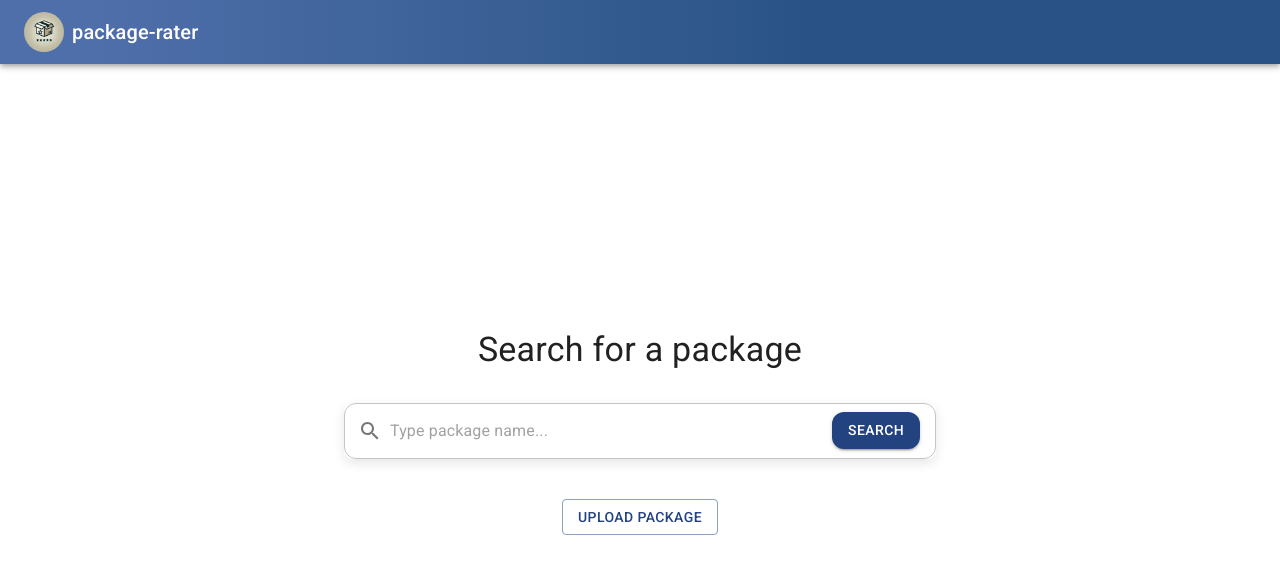
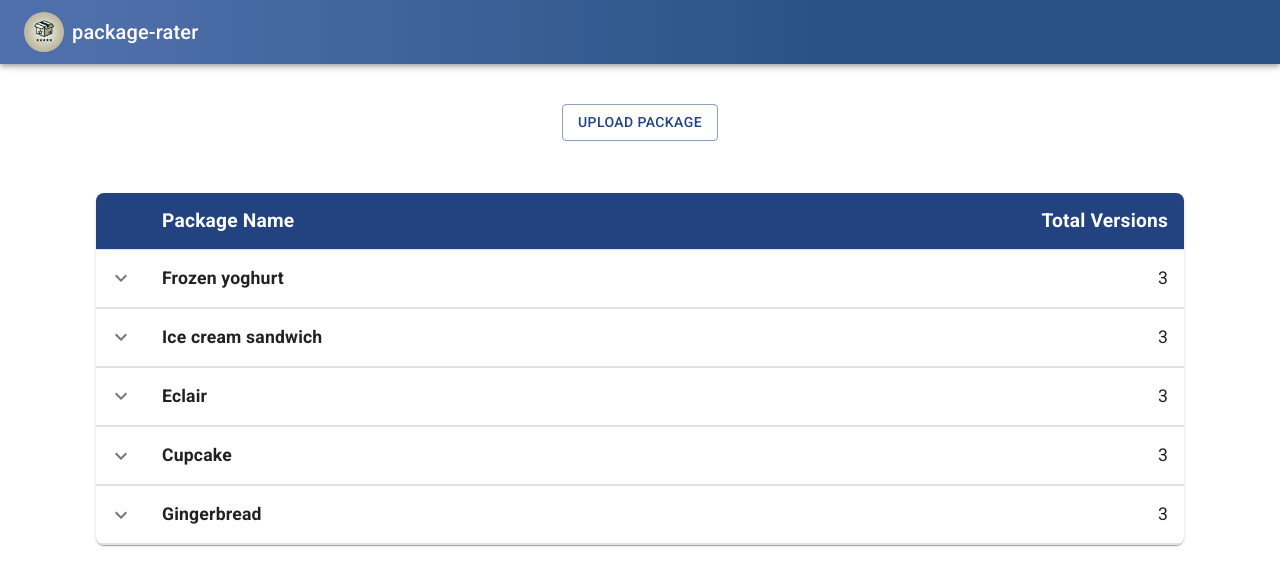
Before and after one commit to asivath/package-rater, a React (Vite) app in the folder app/: page / in a window 1280 px wide. Shown: the top 586 px of the page. Built offline with nearby package versions, Linux system fonts and the light colour scheme.

Commit message:
added table of all packages

```diff
--- a/app/src/App.tsx
+++ b/app/src/App.tsx
@@ -1,4 +1,4 @@
-import { SearchBar, NavBar, UploadPackageForm } from "./components";
+import { NavBar, UploadPackageForm, PackageTable } from "./components";
 import { Box } from "@mui/material";
 
 function App() {
@@ -7,9 +7,11 @@ function App() {
       <Box position="sticky" top={0} width="100%" zIndex={1000}>
         <NavBar />
       </Box>
-      <Box display="flex" flexDirection="column" flex="1" alignItems="center" justifyContent="center" width="50%">
-        <SearchBar onSearch={(searchValue) => console.error(searchValue)} />
-        <UploadPackageForm />
+      <Box display="flex" flexDirection="column" flex="1" alignItems="center" justifyContent="flex-start" width="85%">
+        <Box style={{ marginBottom: "20px" }}>
+          <UploadPackageForm />
+        </Box>
+        <PackageTable />
       </Box>
     </Box>
   );
--- /dev/null
+++ b/app/src/components/PackageTable.tsx
@@ -0,0 +1,149 @@
+import * as React from "react";
+import {
+  Box,
+  Collapse,
+  IconButton,
+  Table,
+  TableBody,
+  TableCell,
+  TableContainer,
+  TableHead,
+  TableRow,
+  Paper
+} from "@mui/material";
+import KeyboardArrowDownIcon from "@mui/icons-material/KeyboardArrowDown";
+import KeyboardArrowUpIcon from "@mui/icons-material/KeyboardArrowUp";
+
+function createData(name: string, cost: number) {
+  return {
+    name,
+    cost,
+    version: [
+      { versionNum: "1.5.1", packageId: "asddwf", cost: 3, netscore: 93.56 },
+      { versionNum: "2.1.3", packageId: "sssdgs", cost: 1 },
+      { versionNum: "2.5.3", packageId: "sssdgs", cost: 4 }
+    ]
+  };
+}
+
+function Row(props: { row: ReturnType<typeof createData> }) {
+  const { row } = props;
+  const [open, setOpen] = React.useState(false);
+
+  return (
+    <React.Fragment>
+      <TableRow sx={{ "& > *": { borderBottom: "unset" } }}>
+        <TableCell sx={{ width: "40px", padding: "8px" }}>
+          <IconButton aria-label="expand row" size="small" onClick={() => setOpen(!open)}>
+            {open ? <KeyboardArrowUpIcon /> : <KeyboardArrowDownIcon />}
+          </IconButton>
+        </TableCell>
+        <TableCell component="th" scope="row" sx={{ fontWeight: "bold", fontSize: "1.1rem" }}>
+          {row.name}
+        </TableCell>
+        <TableCell align="right" sx={{ fontSize: "1.1rem" }}>
+          {row.version.length}
+        </TableCell>
+      </TableRow>
+      <TableRow>
+        <TableCell
+          style={{ paddingBottom: 0, paddingTop: 0, borderBottom: "1px solid rgba(224, 224, 224, 1)" }}
+          colSpan={3}>
+          <Collapse in={open} timeout="auto" unmountOnExit>
+            <Box sx={{ margin: "12px 16px" }}>
+              <Table size="small" aria-label="versions" sx={{ borderCollapse: "collapse" }}>
+                <TableHead>
+                  <TableRow>
+                    <TableCell
+                      align="center"
+                      sx={{
+                        fontWeight: "bold",
+                        fontSize: "1rem",
+                        borderBottom: "1px solid rgba(224, 224, 224, 1)"
+                      }}>
+                      Version Number
+                    </TableCell>
+                    <TableCell
+                      align="center"
+                      sx={{
+                        fontWeight: "bold",
+                        fontSize: "1rem",
+                        borderBottom: "1px solid rgba(224, 224, 224, 1)"
+                      }}>
+                      Package ID
+                    </TableCell>
+                    <TableCell
+                      align="center"
+                      sx={{
+                        fontWeight: "bold",
+                        fontSize: "1rem",
+                        borderBottom: "1px solid rgba(224, 224, 224, 1)"
+                      }}>
+                      Cost
+                    </TableCell>
+                    <TableCell
+                      align="center"
+                      sx={{
+                        fontWeight: "bold",
+                        fontSize: "1rem",
+                        borderBottom: "1px solid rgba(224, 224, 224, 1)"
+                      }}>
+                      Net Score
+                    </TableCell>
+                  </TableRow>
+                </TableHead>
+                <TableBody>
+                  {row.version.map((versionRow) => (
+                    <TableRow
+                      key={versionRow.versionNum}
+                      sx={{
+                        "&:last-child td, &:last-child th": { border: 0 }
+                      }}>
+                      <TableCell align="center">{versionRow.versionNum}</TableCell>
+                      <TableCell align="center">{versionRow.packageId}</TableCell>
+                      <TableCell align="center">{Math.round(versionRow.cost * row.cost * 100) / 100}</TableCell>
+                      <TableCell align="center">
+                        {versionRow.netscore !== undefined ? versionRow.netscore : "N/A"}
+                      </TableCell>
+                    </TableRow>
+                  ))}
+                </TableBody>
+              </Table>
+            </Box>
+          </Collapse>
+        </TableCell>
+      </TableRow>
+    </React.Fragment>
+  );
+}
+
+const rows = [
+  createData("Frozen yoghurt", 159),
+  createData("Ice cream sandwich", 237),
+  createData("Eclair", 262),
+  createData("Cupcake", 305),
+  createData("Gingerbread", 356)
+];
+
+export function PackageTable() {
+  return (
+    <TableContainer component={Paper} sx={{ marginTop: 4, borderRadius: 2, overflow: "hidden" }}>
+      <Table aria-label="collapsible table">
+        <TableHead>
+          <TableRow sx={{ backgroundColor: "primary.main" }}>
+            <TableCell sx={{ width: "40px" }} />
+            <TableCell sx={{ color: "white", fontWeight: "bold", fontSize: "1.2rem" }}>Package Name</TableCell>
+            <TableCell align="right" sx={{ color: "white", fontWeight: "bold", fontSize: "1.2rem" }}>
+              Total Versions
+            </TableCell>
+          </TableRow>
+        </TableHead>
+        <TableBody>
+          {rows.map((row) => (
+            <Row key={row.name} row={row} />
+          ))}
+        </TableBody>
+      </Table>
+    </TableContainer>
+  );
+}
--- a/app/src/components/index.ts
+++ b/app/src/components/index.ts
@@ -1,3 +1,4 @@
 export { SearchBar } from "./SearchBar";
 export { NavBar } from "./NavBar";
 export { UploadPackageForm } from "./UploadPackage";
+export { PackageTable } from "./PackageTable";
```
